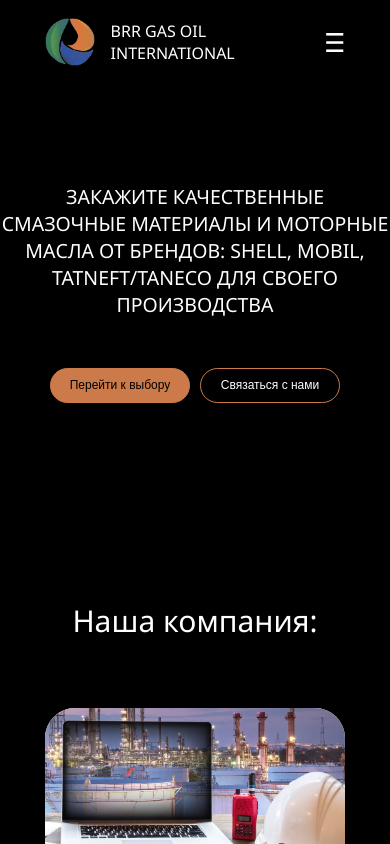
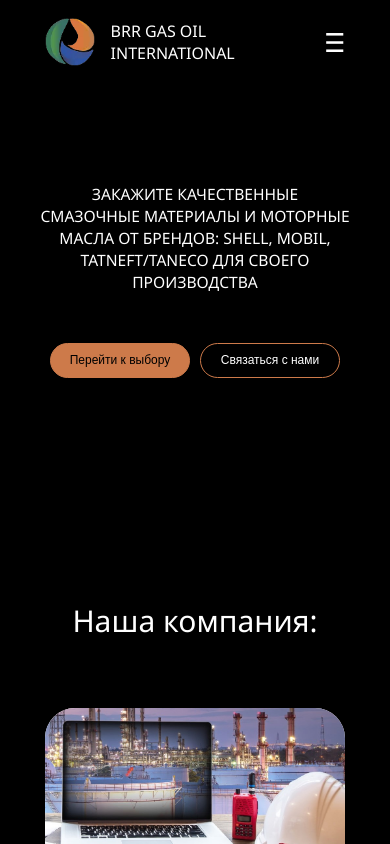
Before and after one commit to JahongirFox/BRR-GAS-OIL-INTERNATIONAL, a React (Vite) app: page / in a window 390 px wide. Shown: the top 844 px of the page. Built offline with nearby package versions, Linux system fonts and the light colour scheme.

Commit message:
BUGs fixed

```diff
--- a/src/Pages/Home/Home1/Home1.css
+++ b/src/Pages/Home/Home1/Home1.css
@@ -122,8 +122,9 @@
 }
 @media(max-width: 430px){
     .Home-p{
-        color: rgb(255, 255, 255);
-        font-size: clamp(5px, 5vw, 55px) ;
+        color: rgb(255, 255, 25
+        5);
+        font-size: clamp(5px, 4vw, 55px) ;
         font-weight: 300;
         text-align: center;
         padding-top: 30%;
```
